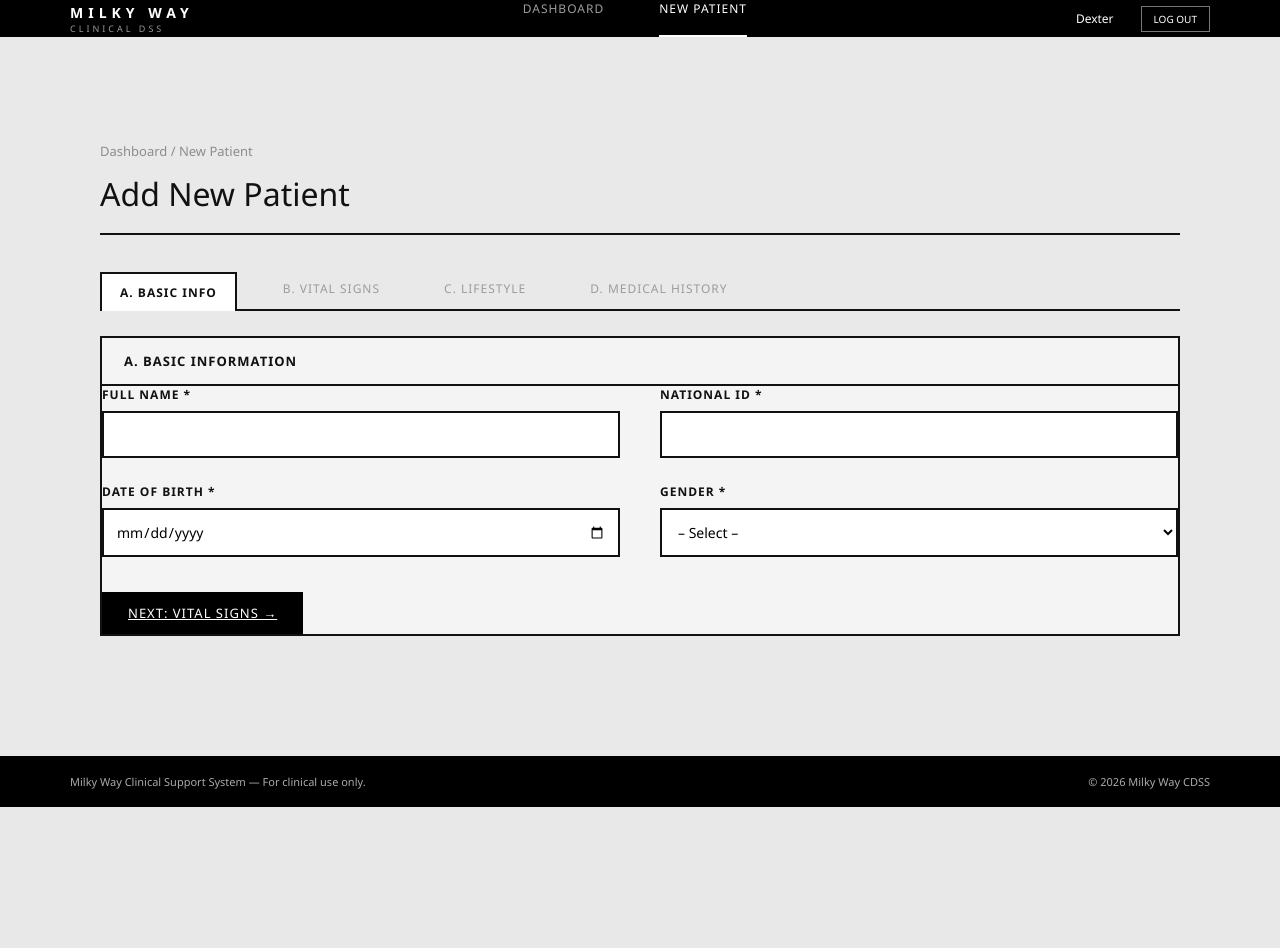
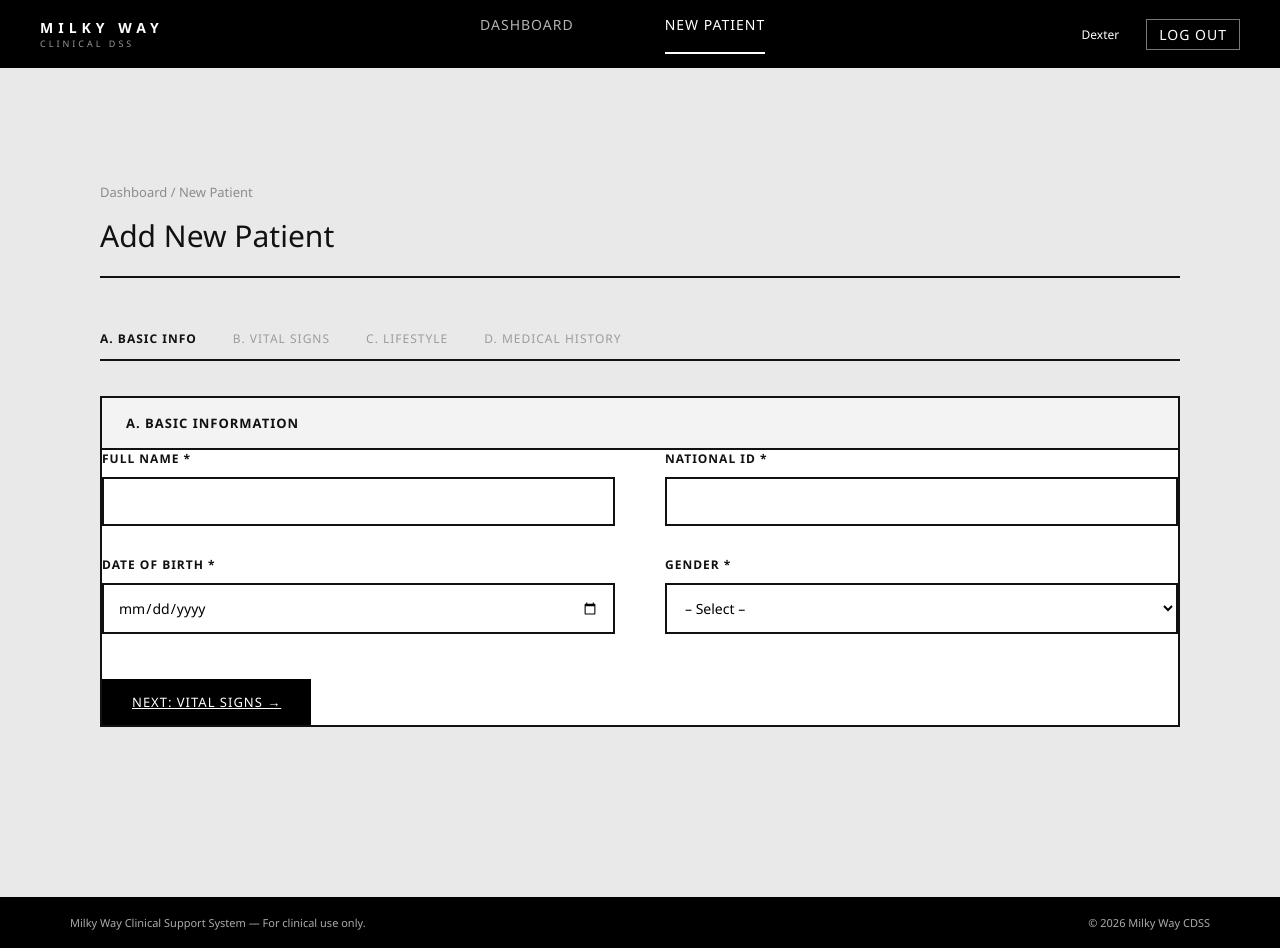
Before and after one commit to Dzoixy/milky-way-new-blood, a FastAPI app: page /clinician/new-patient in a window 1280 px wide. Before the commit the page ends 807 px from the top, so only its background shows below. Run offline with FastAPI, Linux system fonts and the light colour scheme; a user stored in the database is signed in; parts of the project's set-up code (start-up, migrations or seed data) failed here and were passed over.

Commit message:
fix navbar

```diff
--- a/app/static/css/base.css
+++ b/app/static/css/base.css
@@ -105,3 +105,42 @@ body{
   text-decoration:none;
   color:#fff;
 }
+
+/* =========================
+   TOP NAVBAR
+========================= */
+
+.topbar {
+    background: #000;
+    padding: 18px 40px;
+}
+
+.topbar-inner {
+    max-width: 1100px;
+    margin: 0 auto;
+    display: flex;
+    justify-content: space-between;
+    align-items: center;
+}
+
+.topbar a {
+    color: #fff;
+    text-decoration: none;
+    font-size: 14px;
+    letter-spacing: 1px;
+}
+
+.topbar nav a {
+    margin: 0 18px;
+    opacity: 0.7;
+}
+
+.topbar nav a.active {
+    opacity: 1;
+    border-bottom: 2px solid #fff;
+    padding-bottom: 6px;
+}
+
+.topbar nav a:hover {
+    opacity: 1;
+}
--- a/app/static/css/new_patient.css
+++ b/app/static/css/new_patient.css
@@ -1,10 +1,10 @@
 /* ========================================
-   MILKY WAY – NEW PATIENT (Clinical UI)
-   ======================================== */
+   MILKY WAY – NEW PATIENT (Refined)
+======================================== */
 
 :root{
   --black:#111;
-  --light:#f4f4f4;
+  --light:#f7f7f7;
   --mid:#9c9c9c;
   --white:#ffffff;
 }
@@ -12,74 +12,81 @@
 /* ===== Layout ===== */
 
 .np-container{
-  max-width:1200px;
-  margin:50px auto;
+  max-width:1100px;
+  margin:60px auto 100px;
 }
 
 .breadcrumb{
   font-size:13px;
   color:#8c8c8c;
-  margin-bottom:12px;
+  margin-bottom:14px;
 }
 
 .np-title{
-  font-size:32px;
+  font-size:30px;
   font-weight:500;
-  margin-bottom:18px;
+  margin-bottom:20px;
 }
 
 .np-divider{
   height:2px;
   background:var(--black);
-  margin-bottom:35px;
+  margin-bottom:40px;
 }
 
 /* ===== Tabs ===== */
 
 .np-tabs{
   display:flex;
-  gap:28px;
+  gap:36px;
   border-bottom:2px solid var(--black);
-  margin-bottom:25px;
+  margin-bottom:35px;
 }
 
 .tab{
   font-size:12px;
   letter-spacing:1px;
-  padding:10px 18px;
+  padding:12px 0;
   color:var(--mid);
   text-decoration:none;
+  position:relative;
 }
 
 .tab.active{
-  border:2px solid var(--black);
-  border-bottom:none;
-  background:var(--white);
   color:var(--black);
   font-weight:600;
-  position:relative;
-  top:2px;
+}
+
+.tab.active::after{
+  content:"";
+  position:absolute;
+  bottom:-2px;
+  left:0;
+  width:100%;
+  height:2px;
+  background:var(--black);
 }
 
 /* ===== Panel ===== */
 
 .np-panel{
   border:2px solid var(--black);
-  background:var(--light);
+  background:var(--white);  /* เอาเทาออก */
 }
 
 .np-panel-head{
-  padding:14px 22px;
+  padding:16px 24px;
   border-bottom:2px solid var(--black);
   font-size:13px;
   letter-spacing:1px;
   font-weight:600;
+  background:#f3f3f3;
 }
 
 /* ===== Form ===== */
 
 .np-form{
-  padding:30px;
+  padding:40px 36px 50px;
 }
 
 .field label{
@@ -87,7 +94,7 @@
   font-size:12px;
   letter-spacing:1px;
   font-weight:600;
-  margin-bottom:8px;
+  margin-bottom:10px;
 }
 
 .field input,
@@ -96,16 +103,17 @@
   width:100%;
   border:2px solid var(--black);
   background:var(--white);
-  padding:12px;
+  padding:13px 14px;
   font-size:14px;
   font-family:inherit;
   outline:none;
+  transition:0.15s ease;
 }
 
 .field input:focus,
 .field select:focus,
 .field textarea:focus{
-  border-color:#000;
+  background:#fafafa;
 }
 
 /* ===== Grid Systems ===== */
@@ -113,19 +121,19 @@
 .np-grid-1{
   display:grid;
   grid-template-columns:1fr;
-  gap:25px;
+  gap:30px;
 }
 
 .np-grid-2{
   display:grid;
   grid-template-columns:1fr 1fr;
-  gap:25px 40px;
+  gap:30px 50px;
 }
 
 .np-grid-3{
   display:grid;
   grid-template-columns:1fr 1fr 1fr;
-  gap:25px 40px;
+  gap:30px 50px;
 }
 
 /* ===== Checkbox ===== */
@@ -134,7 +142,7 @@
   display:flex;
   align-items:center;
   gap:10px;
-  margin-top:10px;
+  margin-top:12px;
 }
 
 .checkbox input{
@@ -147,15 +155,15 @@
 
 .btn-row{
   display:flex;
-  gap:16px;
-  margin-top:35px;
+  gap:18px;
+  margin-top:45px;
 }
 
 .np-btn{
   background:#000;
   color:#fff;
-  border:none;
-  padding:12px 26px;
+  border:2px solid #000;   /* เพิ่ม border ให้สมดุล */
+  padding:12px 28px;
   font-size:13px;
   letter-spacing:1px;
   cursor:pointer;
@@ -163,14 +171,15 @@
 }
 
 .np-btn:hover{
-  background:#222;
+  background:#fff;
+  color:#000;
 }
 
 .np-btn-light{
   border:2px solid var(--black);
   background:#fff;
   color:#000;
-  padding:10px 24px;
+  padding:12px 26px;
   font-size:13px;
   text-decoration:none;
   cursor:pointer;
@@ -182,11 +191,11 @@
   color:#fff;
 }
 
-/* ===== Textarea Specific ===== */
+/* ===== Textarea ===== */
 
 textarea{
   resize:vertical;
-  min-height:90px;
+  min-height:110px;
 }
 
 /* ===== Responsive ===== */
@@ -207,8 +216,3 @@ textarea{
     padding:0 20px;
   }
 }
-
-.btn-primary {
-    display: inline-block;
-    margin-top: 28px;   /* ระยะห่างจาก input */
-}
```
